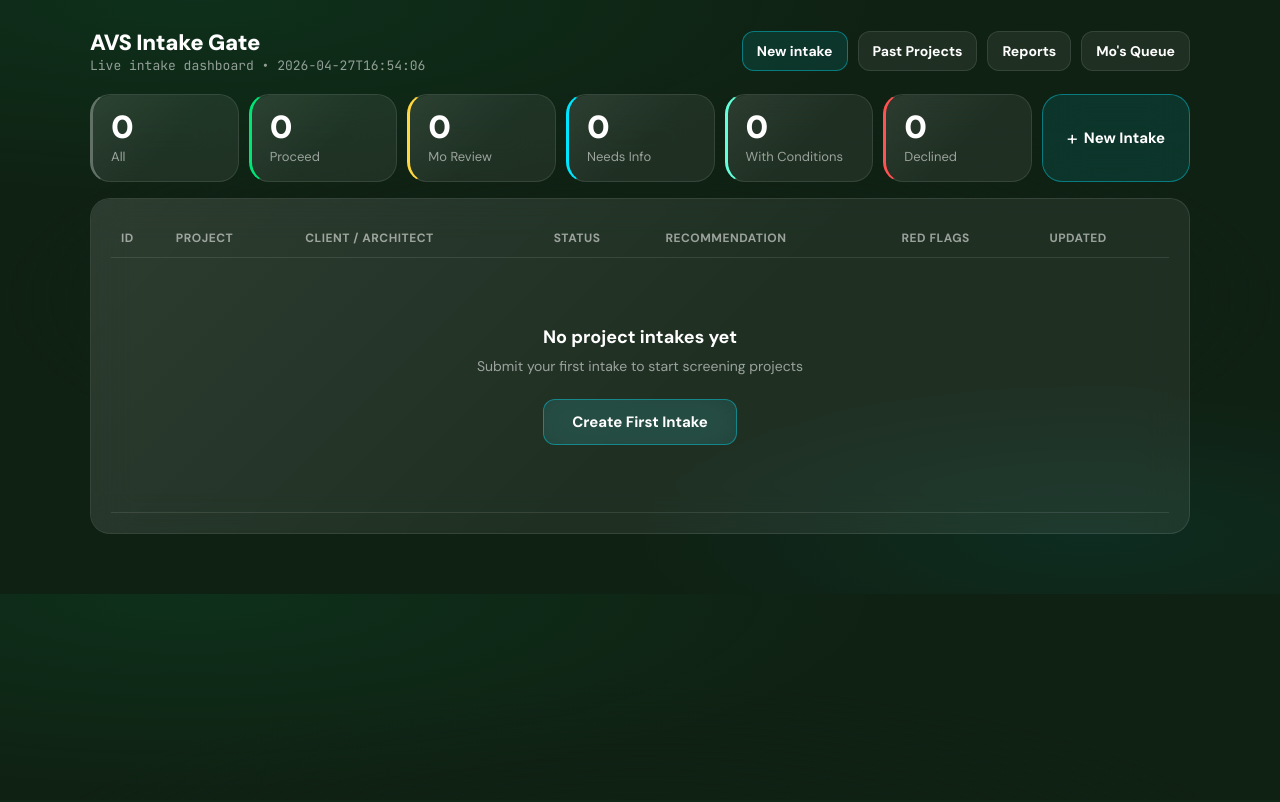
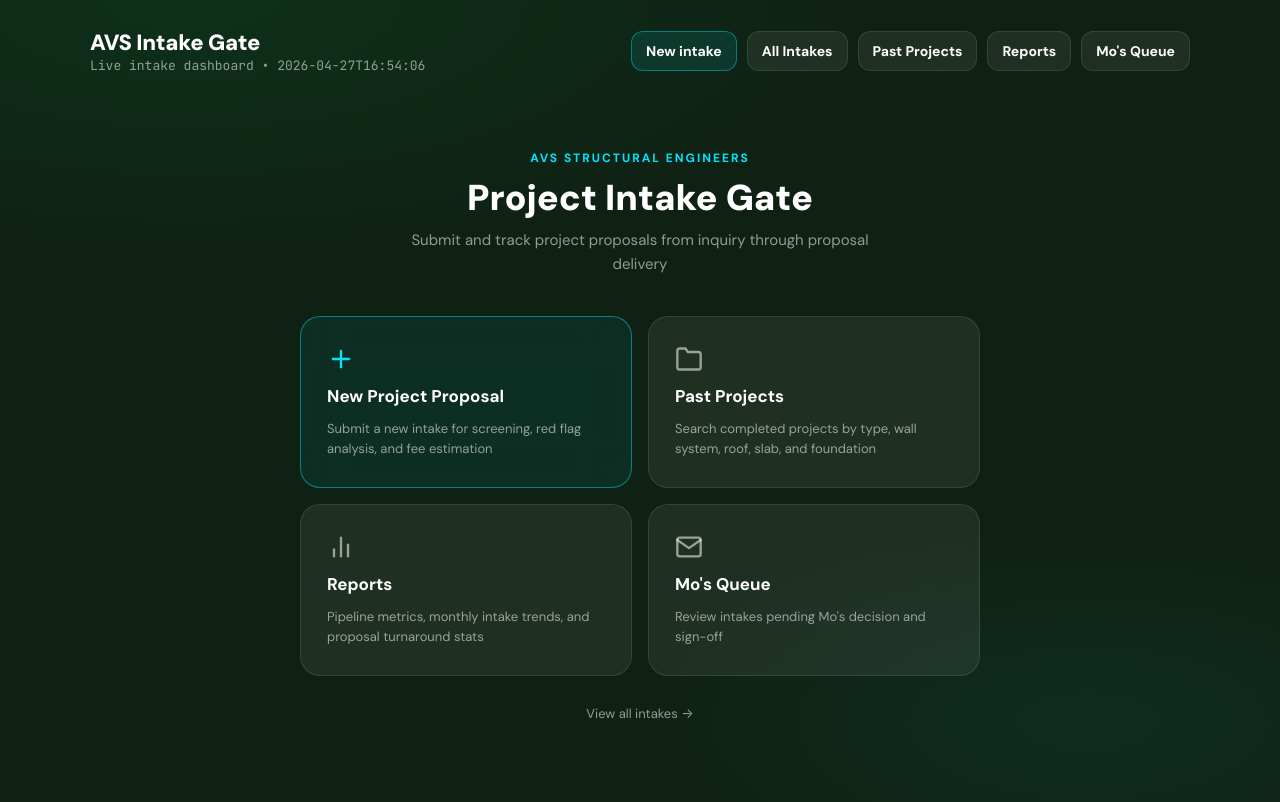
Before and after one commit to zwoodward34-create/avs-intake-gate, a FastAPI app: page / in a window 1280 px wide. Before the commit the page ends 534 px from the top, so only its background shows below. Run offline with FastAPI, Linux system fonts and the light colour scheme.

Commit message:
Add launch page as root with four action cards
Moves the intake dashboard to /dashboard and replaces / with a clean
landing page containing cards for New Project Proposal, Past Projects,
Reports, and Mo's Queue. Adds All Intakes to the nav. Updates dashboard
stat card links to use /dashboard.

Co-Authored-By: Claude Sonnet 4.6 <noreply@anthropic.com>

```diff
--- a/app/main.py
+++ b/app/main.py
@@ -134,6 +134,14 @@ def _startup() -> None:
 
 
 @app.get("/", response_class=HTMLResponse)
+def launch(request: Request) -> HTMLResponse:
+    return templates.TemplateResponse(
+        "launch.html",
+        {"request": request, "now_local": _now_local_iso()},
+    )
+
+
+@app.get("/dashboard", response_class=HTMLResponse)
 def dashboard(request: Request, status: Optional[str] = None) -> HTMLResponse:
     intakes = db.list_intakes(status=status)
     counts: dict[str, int] = {}
--- a/app/static/app.css
+++ b/app/static/app.css
@@ -551,6 +551,79 @@ input[type="checkbox"]{
   color:var(--muted); font-size:14px;
 }
 
+/* ─── Launch page ───────────────────────────────────────────────────────── */
+.launch-hero{
+  text-align:center;
+  padding:56px 0 40px;
+}
+.launch-eyebrow{
+  font-size:12px; font-weight:700; letter-spacing:2px;
+  text-transform:uppercase; color:var(--accent);
+  margin-bottom:12px;
+}
+.launch-title{
+  font-size:36px; font-weight:900; color:var(--text);
+  margin-bottom:10px; line-height:1.1;
+}
+.launch-sub{
+  font-size:15px; color:var(--muted); max-width:480px;
+  margin:0 auto; line-height:1.6;
+}
+.launch-grid{
+  display:grid;
+  grid-template-columns:1fr 1fr;
+  gap:16px;
+  max-width:680px;
+  margin:0 auto;
+}
+.launch-card{
+  display:flex; flex-direction:column; gap:12px;
+  padding:28px 26px;
+  text-decoration:none;
+  border-radius:var(--radius);
+  background:var(--card-bg);
+  border:1px solid var(--border);
+  backdrop-filter:var(--blur);
+  transition:border-color .15s, transform .15s, background .15s;
+}
+.launch-card:hover{
+  border-color:var(--border-hover);
+  background:rgba(255,255,255,0.10);
+  transform:translateY(-3px);
+}
+.launch-card-primary{
+  border-color:rgba(0,229,255,0.45);
+  background:rgba(0,229,255,0.07);
+}
+.launch-card-primary:hover{
+  border-color:var(--accent);
+  background:rgba(0,229,255,0.12);
+}
+.launch-card-icon{
+  color:var(--accent);
+  display:flex; align-items:center;
+}
+.launch-card-primary .launch-card-icon{ color:var(--accent); }
+.launch-card:not(.launch-card-primary) .launch-card-icon{ color:var(--muted); }
+.launch-card-title{
+  font-size:17px; font-weight:700; color:var(--text);
+  display:flex; align-items:center;
+}
+.launch-card-desc{
+  font-size:13px; color:var(--muted); line-height:1.55;
+}
+.launch-footer{
+  text-align:center; margin-top:28px; padding-bottom:20px;
+}
+.launch-footer-link{
+  font-size:13px; color:var(--muted); text-decoration:none;
+}
+.launch-footer-link:hover{ color:var(--text); }
+@media(max-width:560px){
+  .launch-grid{ grid-template-columns:1fr; }
+  .launch-title{ font-size:28px; }
+}
+
 /* ─── IFP calendar indicator (intake form) ──────────────────────────────── */
 .ifp-warning{
   font-size:13px; font-weight:600; color:var(--warn);
--- a/app/templates/base.html
+++ b/app/templates/base.html
@@ -19,6 +19,7 @@
         </div>
         <div class="actions">
           <a class="btn btn-primary" href="/intakes/new">New intake</a>
+          <a class="btn" href="/dashboard">All Intakes</a>
           <a class="btn" href="/past-projects">Past Projects</a>
           <a class="btn" href="/reports">Reports</a>
           <a class="btn" href="/mo-queue">
--- a/app/templates/dashboard.html
+++ b/app/templates/dashboard.html
@@ -1,27 +1,27 @@
 {% extends "base.html" %}
 {% block content %}
   <div class="stat-row">
-    <a class="stat-card stat-all" href="/">
+    <a class="stat-card stat-all" href="/dashboard">
       <div class="stat-num">{{ (counts.values()|sum) if counts else 0 }}</div>
       <div class="stat-label">All</div>
     </a>
-    <a class="stat-card stat-proceed" href="/?status=PROCEED_TO_PROPOSAL">
+    <a class="stat-card stat-proceed" href="/dashboard?status=PROCEED_TO_PROPOSAL">
       <div class="stat-num">{{ counts.get("PROCEED_TO_PROPOSAL", 0) }}</div>
       <div class="stat-label">Proceed</div>
     </a>
-    <a class="stat-card stat-mo" href="/?status=PENDING_MO_REVIEW">
+    <a class="stat-card stat-mo" href="/dashboard?status=PENDING_MO_REVIEW">
       <div class="stat-num">{{ counts.get("PENDING_MO_REVIEW", 0) }}</div>
       <div class="stat-label">Mo Review</div>
     </a>
-    <a class="stat-card stat-info" href="/?status=NEEDS_INFO">
+    <a class="stat-card stat-info" href="/dashboard?status=NEEDS_INFO">
       <div class="stat-num">{{ counts.get("NEEDS_INFO", 0) }}</div>
       <div class="stat-label">Needs Info</div>
     </a>
-    <a class="stat-card stat-conditions" href="/?status=PROCEED_WITH_CONDITIONS">
+    <a class="stat-card stat-conditions" href="/dashboard?status=PROCEED_WITH_CONDITIONS">
       <div class="stat-num">{{ counts.get("PROCEED_WITH_CONDITIONS", 0) }}</div>
       <div class="stat-label">With Conditions</div>
     </a>
-    <a class="stat-card stat-declined" href="/?status=DECLINED">
+    <a class="stat-card stat-declined" href="/dashboard?status=DECLINED">
       <div class="stat-num">{{ counts.get("DECLINED", 0) }}</div>
       <div class="stat-label">Declined</div>
     </a>
--- /dev/null
+++ b/app/templates/launch.html
@@ -0,0 +1,68 @@
+{% extends "base.html" %}
+{% block content %}
+
+<div class="launch-hero">
+  <div class="launch-eyebrow">AVS Structural Engineers</div>
+  <div class="launch-title">Project Intake Gate</div>
+  <div class="launch-sub">Submit and track project proposals from inquiry through proposal delivery</div>
+</div>
+
+<div class="launch-grid">
+
+  <a class="launch-card launch-card-primary" href="/intakes/new">
+    <div class="launch-card-icon">
+      <svg width="28" height="28" viewBox="0 0 24 24" fill="none" stroke="currentColor" stroke-width="2" stroke-linecap="round" stroke-linejoin="round">
+        <line x1="12" y1="5" x2="12" y2="19"/><line x1="5" y1="12" x2="19" y2="12"/>
+      </svg>
+    </div>
+    <div class="launch-card-title">New Project Proposal</div>
+    <div class="launch-card-desc">Submit a new intake for screening, red flag analysis, and fee estimation</div>
+  </a>
+
+  <a class="launch-card" href="/past-projects">
+    <div class="launch-card-icon">
+      <svg width="28" height="28" viewBox="0 0 24 24" fill="none" stroke="currentColor" stroke-width="2" stroke-linecap="round" stroke-linejoin="round">
+        <path d="M22 19a2 2 0 0 1-2 2H4a2 2 0 0 1-2-2V5a2 2 0 0 1 2-2h5l2 3h9a2 2 0 0 1 2 2z"/>
+      </svg>
+    </div>
+    <div class="launch-card-title">Past Projects</div>
+    <div class="launch-card-desc">Search completed projects by type, wall system, roof, slab, and foundation</div>
+  </a>
+
+  <a class="launch-card" href="/reports">
+    <div class="launch-card-icon">
+      <svg width="28" height="28" viewBox="0 0 24 24" fill="none" stroke="currentColor" stroke-width="2" stroke-linecap="round" stroke-linejoin="round">
+        <line x1="18" y1="20" x2="18" y2="10"/><line x1="12" y1="20" x2="12" y2="4"/><line x1="6" y1="20" x2="6" y2="14"/>
+      </svg>
+    </div>
+    <div class="launch-card-title">Reports</div>
+    <div class="launch-card-desc">Pipeline metrics, monthly intake trends, and proposal turnaround stats</div>
+  </a>
+
+  <a class="launch-card" href="/mo-queue">
+    <div class="launch-card-icon" style="position:relative">
+      <svg width="28" height="28" viewBox="0 0 24 24" fill="none" stroke="currentColor" stroke-width="2" stroke-linecap="round" stroke-linejoin="round">
+        <path d="M4 4h16c1.1 0 2 .9 2 2v12c0 1.1-.9 2-2 2H4c-1.1 0-2-.9-2-2V6c0-1.1.9-2 2-2z"/><polyline points="22,6 12,13 2,6"/>
+      </svg>
+      {% set _mc = pending_mo_count() %}
+      {% if _mc > 0 %}
+        <span class="launch-mo-badge">{{ _mc }}</span>
+      {% endif %}
+    </div>
+    <div class="launch-card-title">
+      Mo's Queue
+      {% set _mc2 = pending_mo_count() %}
+      {% if _mc2 > 0 %}
+        <span class="mo-badge" style="margin-left:8px">{{ _mc2 }}</span>
+      {% endif %}
+    </div>
+    <div class="launch-card-desc">Review intakes pending Mo's decision and sign-off</div>
+  </a>
+
+</div>
+
+<div class="launch-footer">
+  <a href="/dashboard" class="launch-footer-link">View all intakes →</a>
+</div>
+
+{% endblock %}
```
